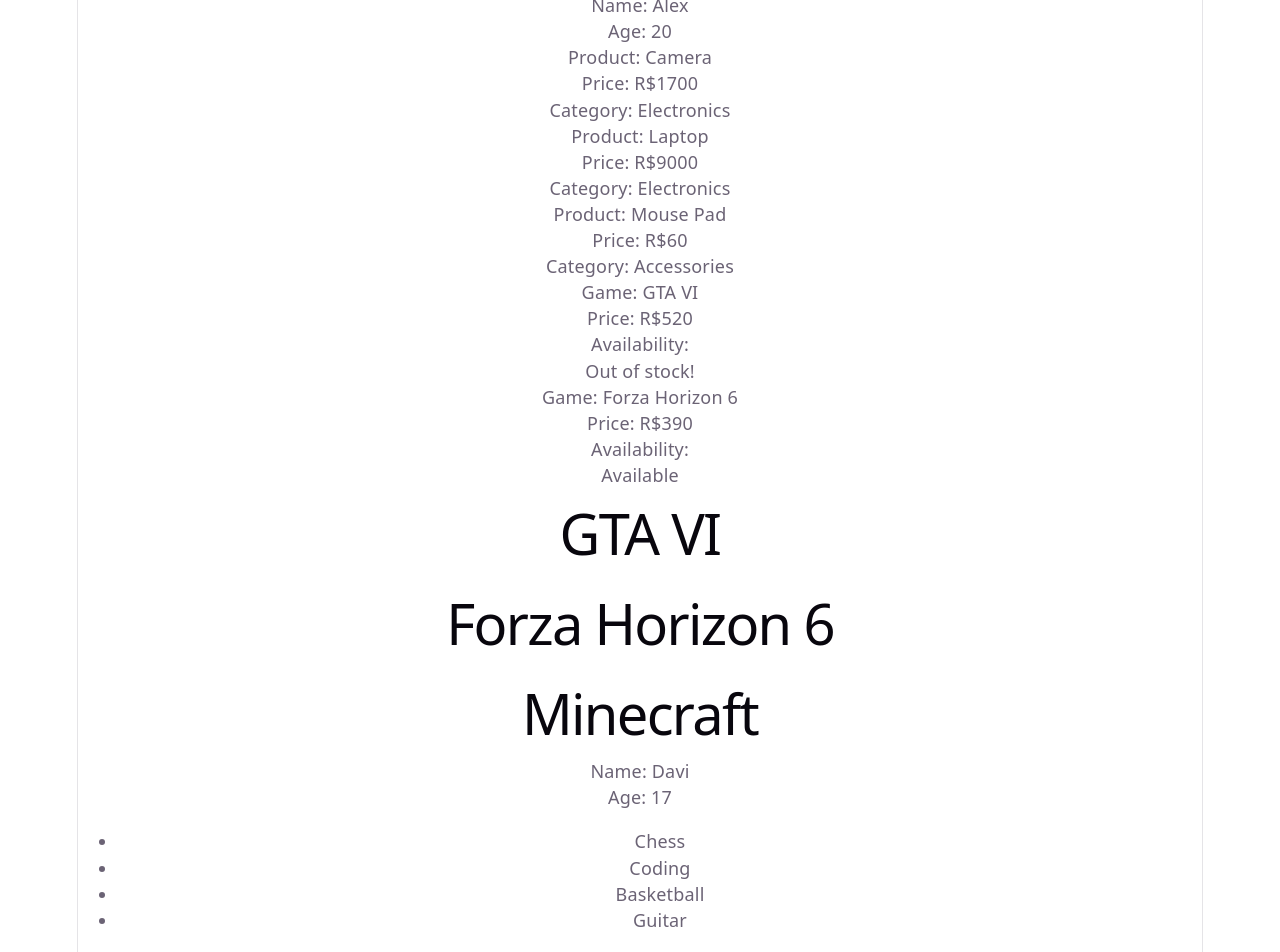
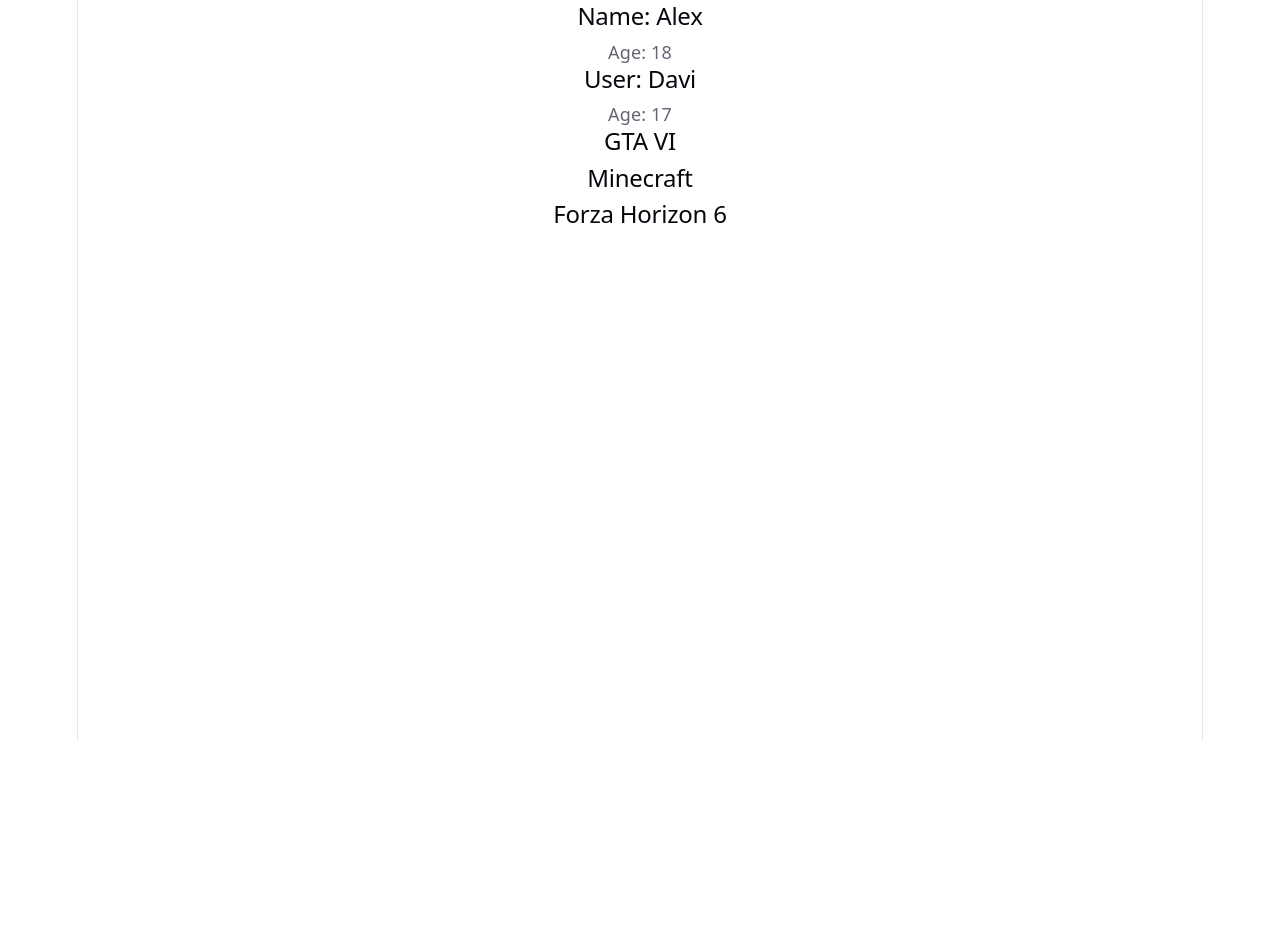
Before and after one commit to davi-sousa-queiroz/Learning-React, a React (Vite) app in the folder learning-react/: page / in a window 1280 px wide. Shown: the part 60-1012 px from the top of the page. After the commit the page ends 800 px from the top, so only its background shows below. Built offline with nearby package versions, Linux system fonts and the light colour scheme.

Commit message:
exercise update.

```diff
--- a/learning-react/src/App.jsx
+++ b/learning-react/src/App.jsx
@@ -1,100 +1,36 @@
+import { UserCard, UserAge, GameCard } from "./components"
+
 export default function App() {
 
   const games = [
-  'GTA VI',
-  'Forza Horizon 6',
-  'Minecraft'
-  ]
-
-  const hobbies = [
-    'Chess',
-    'Coding',
-    'Basketball',
-    'Guitar'
-  ]
+  "GTA VI",
+  "Minecraft",
+  "Forza Horizon 6"
+  ];
 
   return (
-    <>
+    <div>
       <StudentCard name='Davi' age={17} />
-      <StudentCard name='Alex' age={20} />
+      <StudentCard name='Alex' age={18} />
 
-      <ProductCard name='Camera' price={1700} category='Electronics' />
-      <ProductCard name='Laptop' price={9000} category='Electronics' />
-      <ProductCard name='Mouse Pad' price={60} category='Accessories' />
+      <UserCard name='Davi' />
+      <UserAge age={17} />
 
-      <GameCard name='GTA VI' price={520} availability={false} />
-      <GameCard name='Forza Horizon 6' price={390} availability={true} />
+      {games.map(game => {
+        return (
+          <GameCard key={game} name={game} />
+        )
+      })}
+    </div>
+  )
 
-      <GameList games={games}/>
-
-      <UserProfile name='Davi' age={17} hobbies={hobbies} isOnline={true} />
-      <UserProfile name='Ivad' age={71} hobbies={hobbies} isOnline={false} />
-    </>
-  )
 }
 
 function StudentCard ({name, age}) {
   return (
-    <>
-      <p>Name: {name}</p>
+    <div>
+      <h2>Name: {name}</h2>
       <p>Age: {age}</p>
-    </>
-  )
-}
-
-function ProductCard({name, price, category}) {
-  return (
-    <div>
-      <p>Product: {name}</p>
-      <p>Price: R${price}</p>
-      <p>Category: {category}</p>
     </div>
   )
 }
-
-function GameCard({name, price, availability}) {
-  return (
-    <div>
-      <p>Game: {name}</p>
-      <p>Price: R${price}</p>
-      <p>Availability:</p>
-      {availability ? (
-        <p>Available</p>
-      ) : (
-        <p>Out of stock!</p>
-      )}
-    </div>
-  )
-}
-
-function GameList({games}) {
-  const mapped = games.map(game => {
-    return (
-      <h1 key={game}>{game}</h1>
-    )
-  })
-
-  return mapped
-}
-
-function UserProfile({name, age, hobbies, isOnline}) {
-  return (
-    <div>
-      <p>Name: {name}</p>
-      <p>Age: {age}</p>
-      <ul>
-        {hobbies.map(hobby => {
-          return (
-            <li key={hobby}>{hobby}</li>
-          )
-        })}
-      </ul>
-      <p>Status:</p>
-      {isOnline ? (
-        <p>Online</p>
-      ) : (
-        <p>Offline</p>
-      )}
-    </div>
-  )
-}
--- /dev/null
+++ b/learning-react/src/components.jsx
@@ -0,0 +1,26 @@
+export function Greeting() {
+  return (
+    <h1>Hello from another file!!</h1>
+  )
+}
+
+export function UserCard({name}) {
+    return (
+        <h2>User: {name}</h2>
+    )
+}
+
+export function UserAge({age}) {
+    return (
+        <p>Age: {age}</p>
+    )
+}
+
+export function GameCard({name}) {
+    return (
+        <div>
+            <h2>{name}</h2>
+
+        </div>
+    )
+}
```
